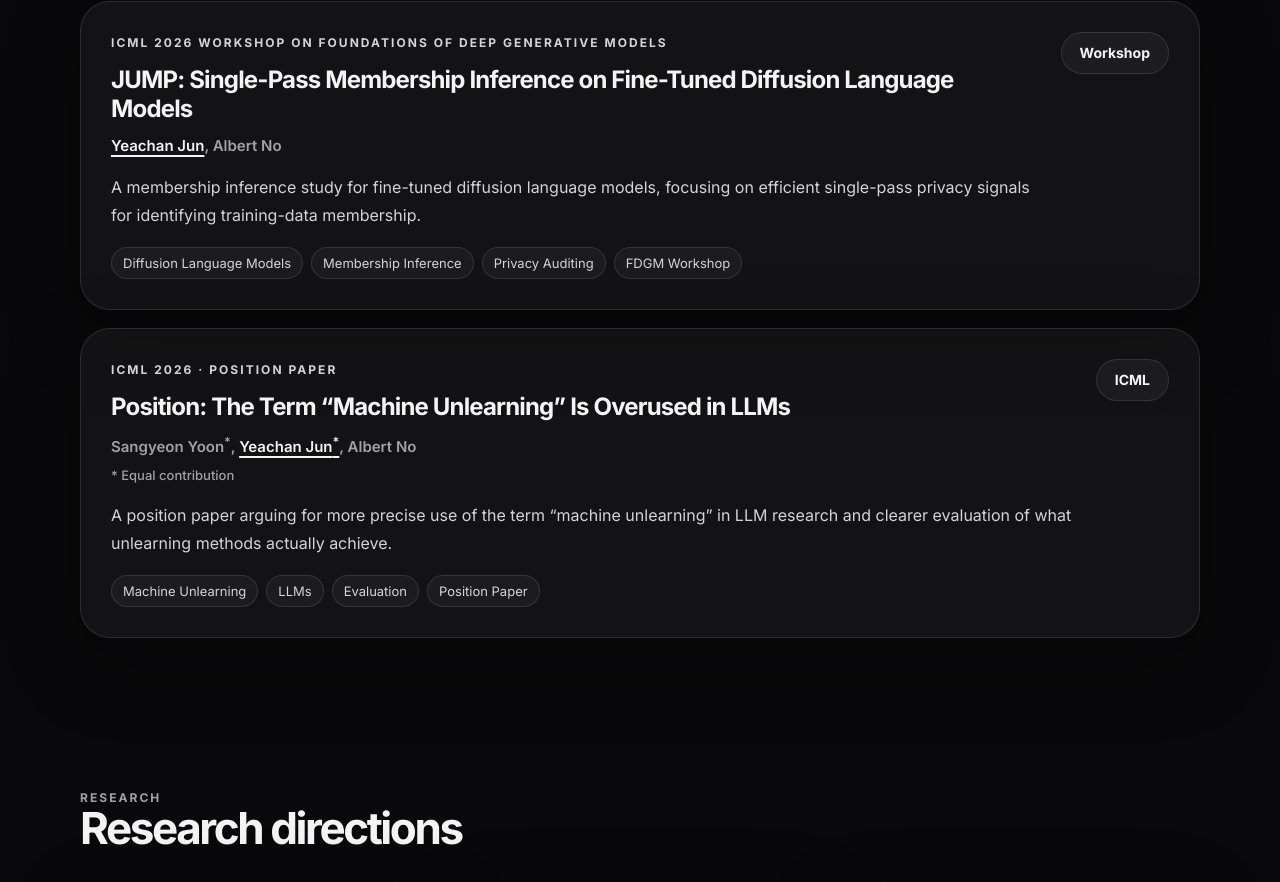
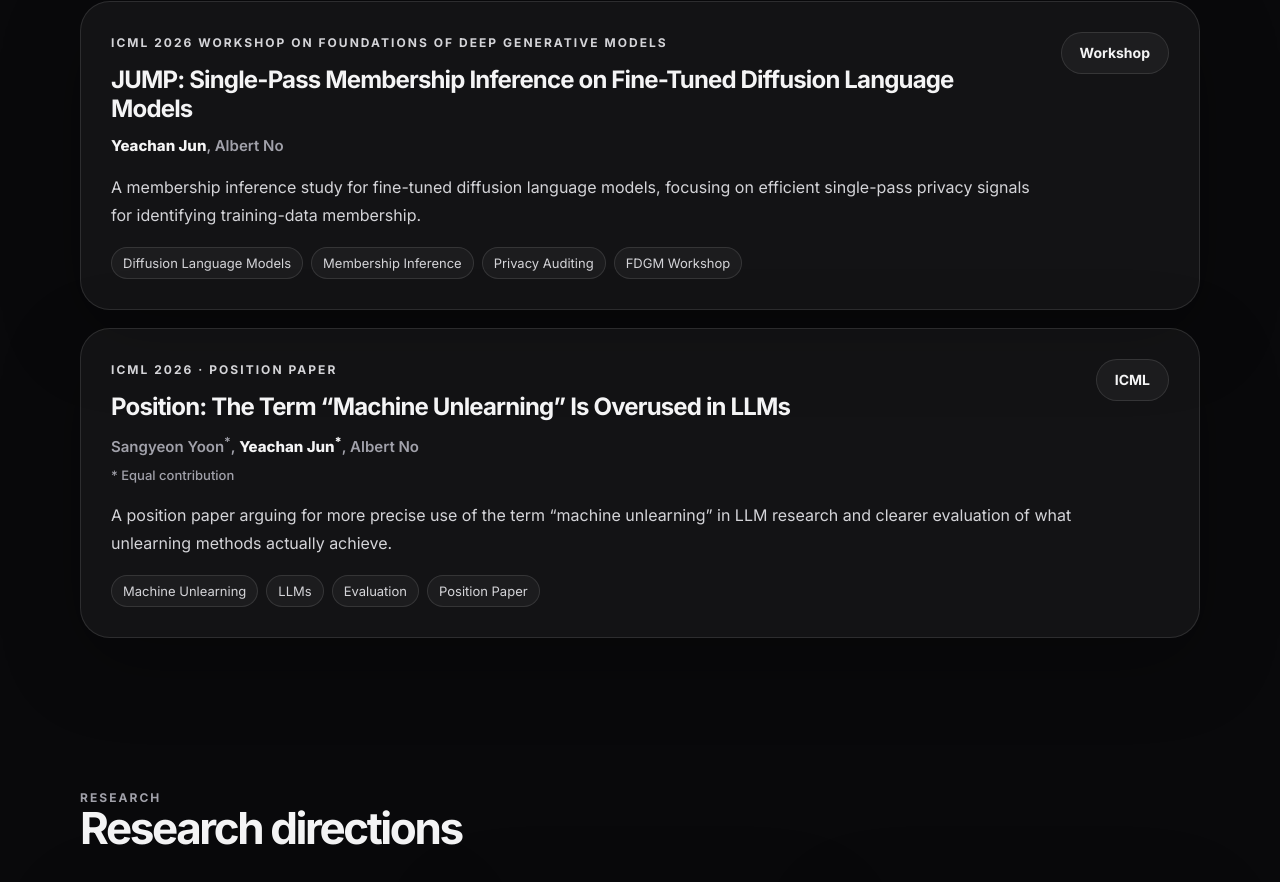
Before and after one commit to yeachanjun/yeachanjun.github.io, a plain HTML site: page index.html in a window 1280 px wide. Shown: the part 1740-2622 px from the top of the page. Drawn offline with Linux system fonts and the light colour scheme.

Commit message:
Make highlighted author name bold

```diff
--- a/styles.css
+++ b/styles.css
@@ -278,9 +278,7 @@
 
 .author-highlight {
   color: var(--text);
-  text-decoration: underline;
-  text-decoration-thickness: 1.5px;
-  text-underline-offset: 4px;
+  font-weight: 800;
 }
 
 .author-note {
```
